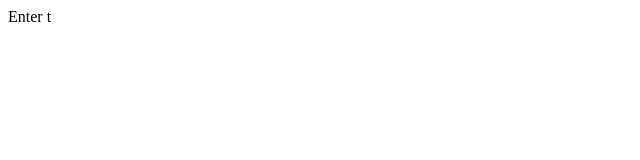
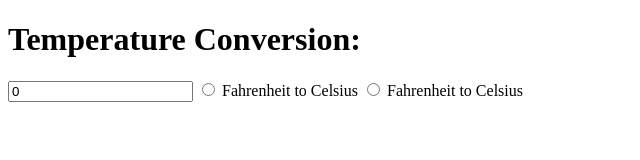
Before and after one commit to Allampatiteja/javascript, a plain HTML site: page age.html in a window 1280 px wide. Shown: the whole page, without its empty margins (0-640 px from the left). Drawn offline with Linux system fonts and the light colour scheme.

Commit message:
temperture.html

```diff
--- a/age.html
+++ b/age.html
@@ -3,9 +3,17 @@
 <head>
     <meta charset="UTF-8">
     <meta name="viewport" content="width=device-width, initial-scale=1.0">
-    <title>Document</title>
+    <title>Temperature conversion</title>
+    <link rel = "stylesheet" href = "style.css">
 </head>
 <body>
-    <label for="">Enter t</label>
+    <form>
+        <h1>Temperature Conversion:</h1>
+        <input type ='number' id = 'textbox' value = "0">
+        <input type = 'radio' id ="tofarh" name="unit" >
+        <label for = "tofarh">Fahrenheit to Celsius</label>
+        <input type = 'radio' id ="tofarh" name="unit" >
+        <label for = "tofarh">Fahrenheit to  Celsius</label>
+    </form>
 </body>
 </html>
```
